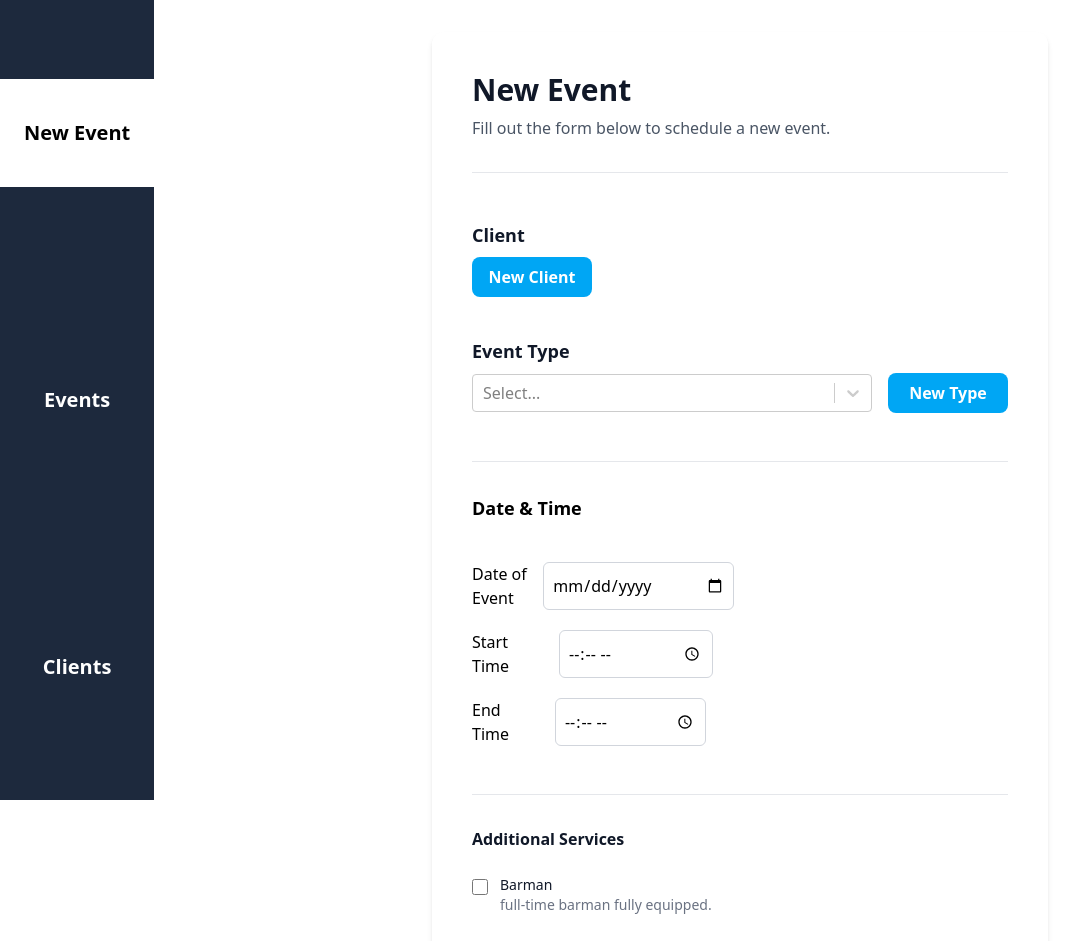
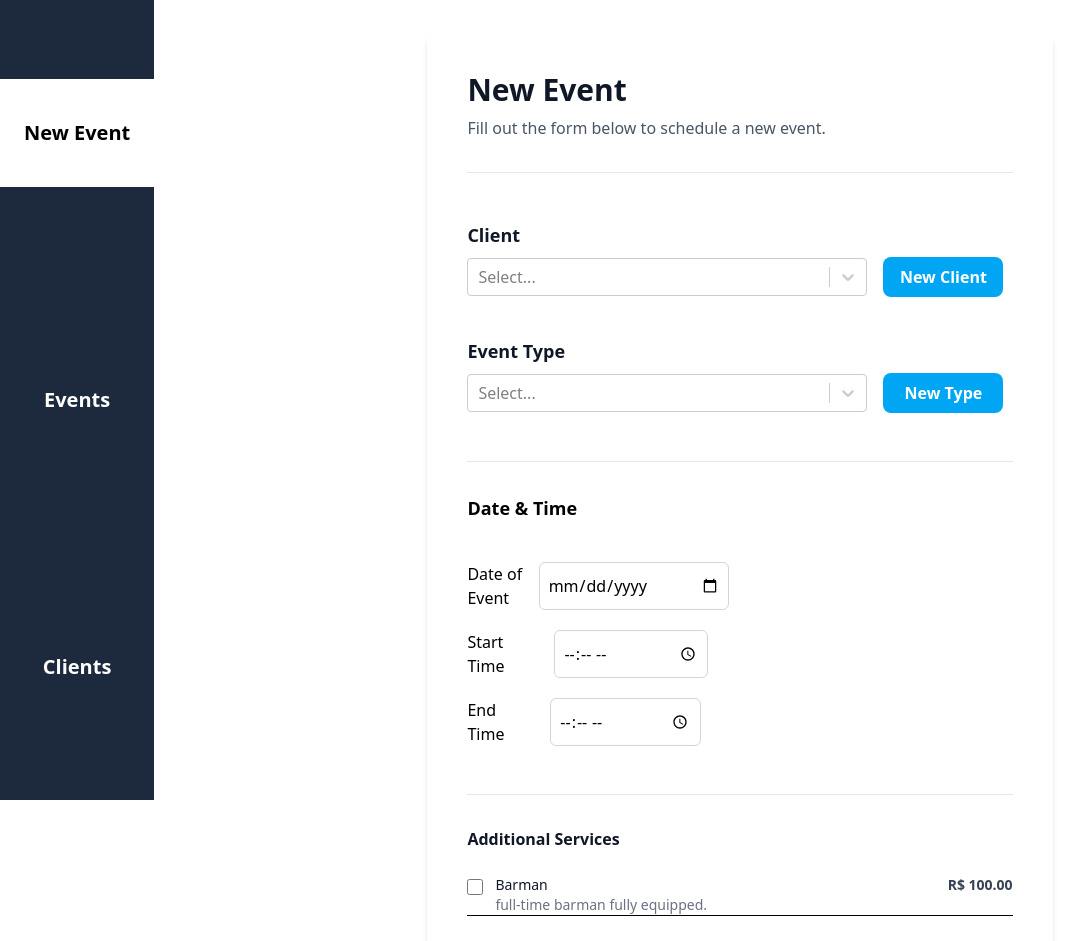
Before and after one commit to CaiqueLudemann/Event-Manager, a React (Vite) app in the folder CPDashboardFrontEnd/: page /new-event in a window 1280 px wide. Shown: the top 941 px of the page, without its empty margins (0-1076 px from the left). Built offline with nearby package versions, Linux system fonts and the light colour scheme; no server answers.

Commit message:
removed git repo from within backend folder

```diff
--- a/CPDashboardFrontEnd/src/pages/newEvent/NewEvent.jsx
+++ b/CPDashboardFrontEnd/src/pages/newEvent/NewEvent.jsx
@@ -7,31 +7,20 @@ import { EventDateTime } from "./newEventComponents/eventDateTime/EventDateTime"
 import { Bill } from "./newEventComponents/bill/Bill";
 import { AdditionalServices } from "./newEventComponents/additionalServices/AdditionalServices";
 import axios from "axios";
-// import crypto from "crypto"
 
 export function NewEvent() {
+  const [eventTypeList, setEventTypeList] = useState([]);
+  const [clientList, setClientList] = useState([]);
+
   const [isAddingClient, setIsAddingClient] = useState(false);
-  // this state is only to run useState to fetch updated client list upon submission of new client form
+  const [isAddingEventType, setIsAddingEventType] = useState(false);
+
   const [refreshClientListTrigger, setRefreshClientListTrigger] = useState(0);
   const [refreshEventTypeListTrigger, setRefreshEventTypeListTrigger] =
     useState(0);
-  const [isAddingEventType, setIsAddingEventType] = useState(false);
   const [newEventType, setNewEventType] = useState("");
-  const [eventTypeList, setEventTypeList] = useState([]);
-  const [clientList, setClientList] = useState(null);
 
-  // server-oriented functions:
-  async function getClientList() {
-    // I added a url proxy to package.json
-    const response = await axios.get("http://localhost:8000/client-list");
-    setClientList(response.data);
-  }
-
-  async function getEventTypesList() {
-    const response = await axios.get("http://localhost:8000/event-types");
-    setEventTypeList(response.data);
-  }
-
+  // submission-form data
   const [formData, setFormData] = useState({
     clientId: "",
     rentalCharge: 0,
@@ -50,6 +39,7 @@ export function NewEvent() {
     isDone: false,
   });
 
+  // data from NewClientForm
   const [newClientFormData, setNewClientFormData] = useState({
     newClientName: "",
     newClientCPF: "",
@@ -59,31 +49,36 @@ export function NewEvent() {
     newClientEmail: "",
   });
 
+  //server: populate UserIdDropdown
+  async function getClientList() {
+    // I added a url proxy to package.json
+    const response = await axios.get("http://localhost:8000/client-list");
+    setClientList(response.data);
+  }
+
+  //server: populate EventTypeDropdown
+  async function getEventTypesList() {
+    const response = await axios.get("http://localhost:8000/event-types");
+    setEventTypeList(response.data);
+  }
+
+  // keeps UserIdDropdown & EventTypeDropdown updated
   useEffect(() => {
     getClientList();
     getEventTypesList();
   }, [refreshClientListTrigger, refreshEventTypeListTrigger]);
 
-  // useEffect(() => {
-  //   if (isAddingClient) {
-  //     setNewClientFormData((prevState) => {
-  //       return {
-  //         ...prevState,
-  //         newClientId:
-  //           newClientFormData.newClientName + newClientFormData.newClientCPF,
-  //       };
-  //     });
-  //   }
-  // }, [newClientFormData.newClientName, newClientFormData.newClientCPF]);
-
+  // hide/show NewClientForm
   function toggleIsAddingClient() {
     setIsAddingClient((prev) => !prev);
   }
 
+  // hide/show NewEventTypeForm
   function toggleIsAddingEventType() {
     setIsAddingEventType((prev) => !prev);
   }
 
+  // updates submission-form with data from EventTypeDropdown
   function updateEventType(e) {
     setFormData((prevData) => {
       return {
@@ -93,7 +88,8 @@ export function NewEvent() {
     });
   }
 
-  function updateFormData(e) {
+  //updates submission-form with data from EventDateTime
+  function updateDateTime(e) {
     setFormData((prevData) => {
       return {
         ...prevData,
@@ -102,7 +98,8 @@ export function NewEvent() {
     });
   }
 
-  function updateFormDataWithServices(id, price) {
+  // updates submission-form with data from AdditionalServices
+  function updateServices(id, price) {
     setFormData((prevData) => {
       const updatedServices = {
         ...prevData.additionalServices,
@@ -124,12 +121,16 @@ export function NewEvent() {
     });
   }
 
+  // updates controlled input for new event type
+  async function updateNewEventType(e) {
+    setNewEventType(e.target.value);
+  }
+
+  //server: creates new client
   async function submitNewClientForm(e) {
     e.preventDefault();
 
-    // checks if all the key values of the form are filled out
-    // EXCEPT for newClientId, seeing it is automatically filled out AFTER
-    // the user sends his info for the system to create the ID.
+    // checks if all fields are filled
     let isFormComplete = true;
     for (let item in newClientFormData) {
       if (!newClientFormData[item]) {
@@ -138,6 +139,7 @@ export function NewEvent() {
         }
       }
     }
+    // if fields are filled, sends new event to server
     if (isFormComplete) {
       await axios.post("http://localhost:8000/new-client", {
         // server is adding clientId
@@ -157,10 +159,7 @@ export function NewEvent() {
     }
   }
 
-  async function updateNewEventType(e) {
-    setNewEventType(e.target.value);
-  }
-
+  // server: creates new event type
   async function submitNewEventType() {
     if (newEventType) {
       console.log(newEventType);
@@ -216,7 +215,7 @@ export function NewEvent() {
       console.error("Error saving event:", error);
       alert("Failed to save event.");
     }
-    alert("Either submit or cancel new client registration.");
+    // alert("Either submit or cancel new client registration.");
   }
 
   // console.log("test");
@@ -313,13 +312,14 @@ export function NewEvent() {
       </div>
 
       <div className="border-t border-gray-200 pt-8 space-y-10">
-        <EventDateTime formData={formData} updateFormData={updateFormData} />
+        <EventDateTime formData={formData} updateDateTime={updateDateTime} />
       </div>
 
       {/*Adittional Services */}
       <div className="border-t border-gray-200 pt-8 space-y-10">
         <AdditionalServices
-          updateFormDataWithServices={updateFormDataWithServices}
+          servicesState={formData.additionalServices}
+          updateServices={updateServices}
         />
       </div>
 
--- a/CPDashboardFrontEnd/src/pages/newEvent/newEventComponents/additionalServices/AdditionalServices.jsx
+++ b/CPDashboardFrontEnd/src/pages/newEvent/newEventComponents/additionalServices/AdditionalServices.jsx
@@ -1,4 +1,32 @@
-export function AdditionalServices({ updateFormDataWithServices }) {
+export function AdditionalServices({ servicesState, updateServices }) {
+  const servicesOptions = [
+    {
+      id: "barman",
+      label: "Barman",
+      description: "full-time barman fully equipped.",
+      price: 100.0,
+    },
+    {
+      id: "waiter",
+      label: "Waiter",
+      description:
+        "No need to be running around, the waiter will attend to the guests.",
+      price: 150.0,
+    },
+    {
+      id: "chef",
+      label: "Chef",
+      description: "All the client needs to worry about is enjoying.",
+      price: 200.0,
+    },
+    {
+      id: "cleaner",
+      label: "Cleaner",
+      description: "Janitor to keep everythin tidy throughout event.",
+      price: 100.0,
+    },
+  ];
+
   return (
     <>
       <fieldset className="space-y-6">
@@ -6,40 +34,21 @@ export function AdditionalServices({ updateFormDataWithServices }) {
           Additional Services
         </legend>
 
-        {[
-          {
-            id: "barman",
-            label: "Barman",
-            description: "full-time barman fully equipped.",
-            price: "100",
-          },
-          {
-            id: "waiter",
-            label: "Waiter",
-            description:
-              "No need to be running around, the waiter will attend to the guests.",
-            price: "150",
-          },
-          {
-            id: "chef",
-            label: "Chef",
-            description: "All the client needs to worry about is enjoying.",
-            price: "200",
-          },
-          {
-            id: "cleaner",
-            label: "Cleaner",
-            description: "Janitor to keep everythin tidy throughout event.",
-            price: "100",
-          },
-        ].map(({ id, label, description, price }) => (
-          <div key={id} className="flex items-start gap-3">
+        {servicesOptions.map(({ id, label, description, price }) => {
+          const isChecked = servicesState[id]?.selected || false;
+
+          return (
+            <div
+              key={id}
+              className="border-b flex items-start justify-between gap-3"
+            >
+              <div className="flex items-start gap-3">
                 <input
                   id={id}
                   name={id}
                   type="checkbox"
-              // defaultChecked={id === "barman"}
-              onChange={() => updateFormDataWithServices(id, price)}
+                  checked={isChecked}
+                  onChange={() => updateServices(id, price)}
                   className="mt-1 size-4 border-gray-300 rounded text-sky-600 focus:ring-sky-500"
                 />
                 <div>
@@ -52,7 +61,12 @@ export function AdditionalServices({ updateFormDataWithServices }) {
                   <p className="text-sm text-gray-500">{description}</p>
                 </div>
               </div>
-        ))}
+              <span className="text-sm font-semibold text-gray-700">
+                R$ {price.toFixed(2)}
+              </span>
+            </div>
+          );
+        })}
       </fieldset>
     </>
   );
--- a/CPDashboardFrontEnd/src/pages/newEvent/newEventComponents/eventDateTime/EventDateTime.jsx
+++ b/CPDashboardFrontEnd/src/pages/newEvent/newEventComponents/eventDateTime/EventDateTime.jsx
@@ -1,4 +1,4 @@
-export function EventDateTime({ formData, updateFormData }) {
+export function EventDateTime({ formData, updateDateTime }) {
   return (
     <>
       <section className="flex flex-col items-start min-h-50 justify-around gap-y-5">
@@ -12,7 +12,7 @@ export function EventDateTime({ formData, updateFormData }) {
             id="event-date"
             name="eventDate"
             value={formData.eventDate}
-            onChange={updateFormData}
+            onChange={updateDateTime}
             type="date"
           />
         </div>
@@ -26,7 +26,7 @@ export function EventDateTime({ formData, updateFormData }) {
             type="time"
             name="startTime"
             value={formData.startTime}
-            onChange={updateFormData}
+            onChange={updateDateTime}
           />
         </div>
         <div className="flex gap-10">
@@ -39,7 +39,7 @@ export function EventDateTime({ formData, updateFormData }) {
             type="time"
             name="endTime"
             value={formData.endTime}
-            onChange={updateFormData}
+            onChange={updateDateTime}
           />
         </div>
       </section>
```
Also changed, not shown: 1 other file (tests, documents, lock files or other folders). Lines whose indentation alone changed are shown as unchanged.
